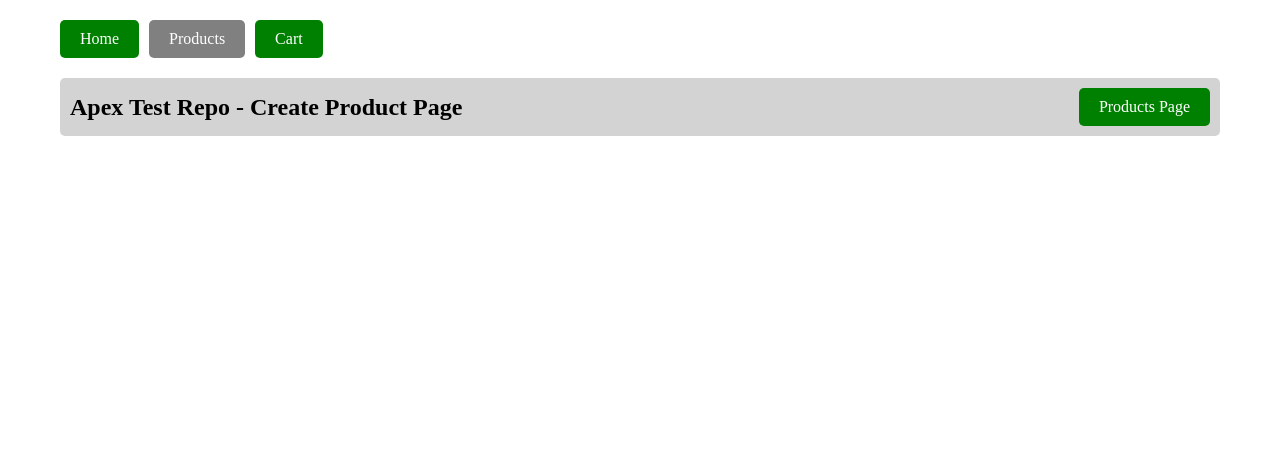
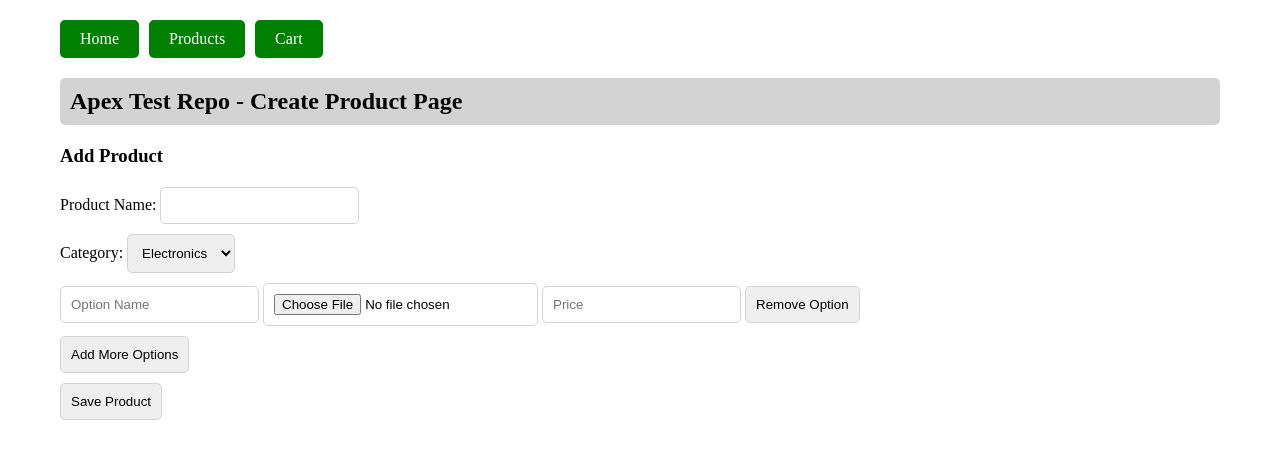
Before and after one commit to rayhanferdous/apex-test-repo, a PHP site: page /pages/product/create_product.php in a window 1280 px wide. Shown: the top 459 px of the page. Run offline with PHP 8.4, Linux system fonts and the light colour scheme.

Commit message:
update create product page styles

```diff
--- a/assets/style.css
+++ b/assets/style.css
@@ -19,14 +19,15 @@ header nav ul {
 }
 
 header nav ul li {
-  padding: 10px 20px;
   background-color: rgb(0, 128, 0);
   border-radius: 5px;
 }
 
 header nav ul li a {
   text-decoration: none;
+  display: inline-block;
   color: white;
+  padding: 10px 20px;
 }
 .page-header {
   display: flex;
@@ -35,6 +36,7 @@ header nav ul li a {
   background-color: rgb(211, 211, 211);
   padding: 10px;
   border-radius: 5px;
+  margin-bottom: 20px;
 }
 
 .page-header h2 {
@@ -56,3 +58,24 @@ header nav ul li a {
   width: 100%;
   text-align: center;
 }
+
+/* create product pages */
+#product-form {
+  display: inline-flex;
+  flex-direction: column;
+  gap: 10px;
+  margin-top: 20px;
+}
+
+#product-form input,
+select,
+button {
+  padding: 10px;
+  border-radius: 5px;
+  border: 1px solid rgb(211, 211, 211);
+}
+
+#product-form button {
+  max-width: fit-content;
+  cursor: pointer;
+}
--- a/pages/product/create_product.php
+++ b/pages/product/create_product.php
@@ -13,7 +13,7 @@
         <nav>
             <ul>
                 <li><a href="../../index.php">Home</a></li>
-                <li style="background-color: gray;"><a href="../products.php">Products</a></li>
+                <li><a href="../products.php">Products</a></li>
                 <li><a href="../cart.php">Cart</a></li>
             </ul>
         </nav>
@@ -21,10 +21,58 @@
     <main>
         <div class="page-header">
             <h2>Apex Test Repo - Create Product Page</h2>
-            <a href="../index.php">Products Page</a>
         </div>
         <!-- Products create page content goes here -->
+        <div class="create-product">
+            <h3>Add Product</h3>
+            <form id="product-form" action="save_product.php" method="POST" enctype="multipart/form-data">
+                <div>
+                    <label for="product_name">Product Name:</label>
+                    <input type="text" name="product_name" id="product_name" required>
+                </div>
+
+                <div>
+                    <label for="product_category">Category:</label>
+                    <select name="product_category" id="product_category" required>
+                        <option value="Electronics">Electronics</option>
+                        <option value="Clothing">Clothing</option>
+                        <option value="Food">Food</option>
+                    </select>
+                </div>
+
+                <div id="optionsContainer">
+                    <div class="option">
+                        <input type="text" name="option_name[]" placeholder="Option Name" required>
+                        <input type="file" name="image[]" required>
+                        <input type="number" name="price[]" placeholder="Price" required>
+                        <button type="button" class="removeOption">Remove Option</button>
+                    </div>
+                </div>
+
+                <button type="button" id="addOption">Add More Options</button>
+                <button type="submit">Save Product</button>
+            </form>
+        </div>
     </main>
+    <script src="https://code.jquery.com/jquery-3.6.0.min.js"></script>
+    <script>
+        $(document).ready(function() {
+            $('#addOption').click(function() {
+                $('#optionsContainer').append(`
+                    <div class="option">
+                        <input type="text" name="option_name[]" placeholder="Option Name" required>
+                        <input type="file" name="image[]" required>
+                        <input type="number" name="price[]" placeholder="Price" required>
+                        <button type="button" class="removeOption">Remove Option</button>
+                    </div>
+                `);
+            });
+
+            $(document).on('click', '.removeOption', function() {
+                $(this).closest('.option').remove();
+            });
+        });
+    </script>
 </body>
 
 </html>
```
